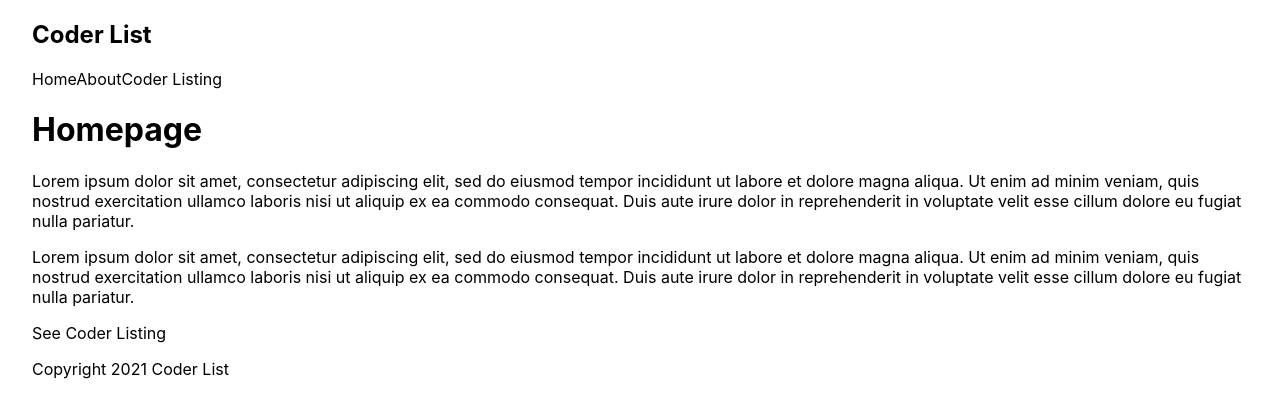
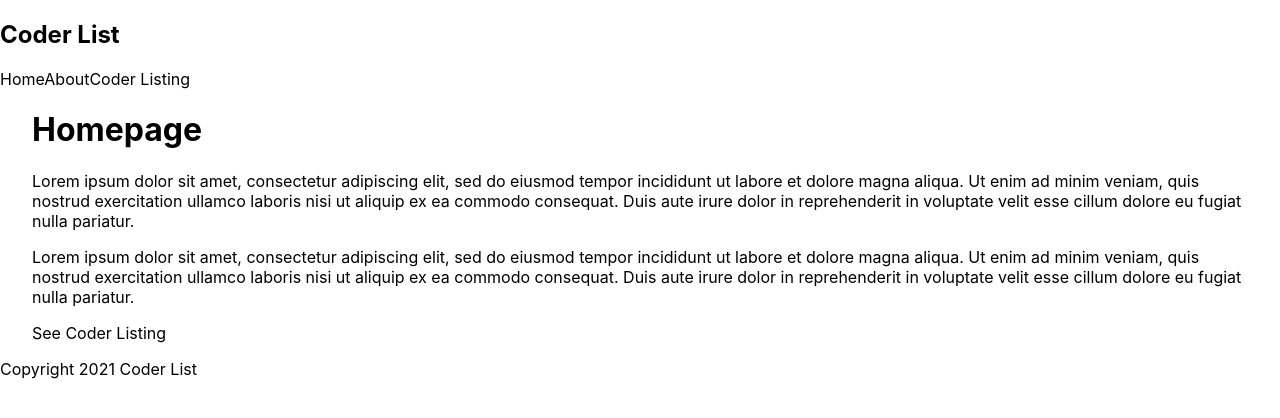
Before and after one commit to ZoransFullstack/next-js-site, a Next.js app: page / in a window 1280 px wide. Shown: the top 418 px of the page. Built offline with nearby package versions, Linux system fonts and the light colour scheme.

Commit message:
chore: create layout component

```diff
--- /dev/null
+++ b/components/Layout.js
@@ -0,0 +1,14 @@
+import Footer from './Footer';
+import Navbar from './Navbar';
+
+const Layout = ({ children }) => {
+  return (
+    <div className='content'>
+      <Navbar />
+      {children}
+      <Footer />
+    </div>
+  );
+};
+
+export default Layout;
--- a/pages/_app.js
+++ b/pages/_app.js
@@ -1,7 +1,12 @@
-import '../styles/globals.css'
+import Layout from '../components/Layout';
+import '../styles/globals.css';
 
 function MyApp({ Component, pageProps }) {
-  return <Component {...pageProps} />
+  return (
+    <Layout>
+      <Component {...pageProps} />
+    </Layout>
+  );
 }
 
-export default MyApp
+export default MyApp;
--- a/pages/index.js
+++ b/pages/index.js
@@ -6,7 +6,6 @@
 export default function Home() {
   return (
     <div className={styles.container}>
-      <Navbar />
       <h1>Homepage</h1>
       <p>
         Lorem ipsum dolor sit amet, consectetur adipiscing elit, sed do eiusmod
@@ -23,7 +22,6 @@
         velit esse cillum dolore eu fugiat nulla pariatur.
       </p>
       <Link href='/coders'>See Coder Listing</Link>
-      <Footer />
     </div>
   );
 }
```
